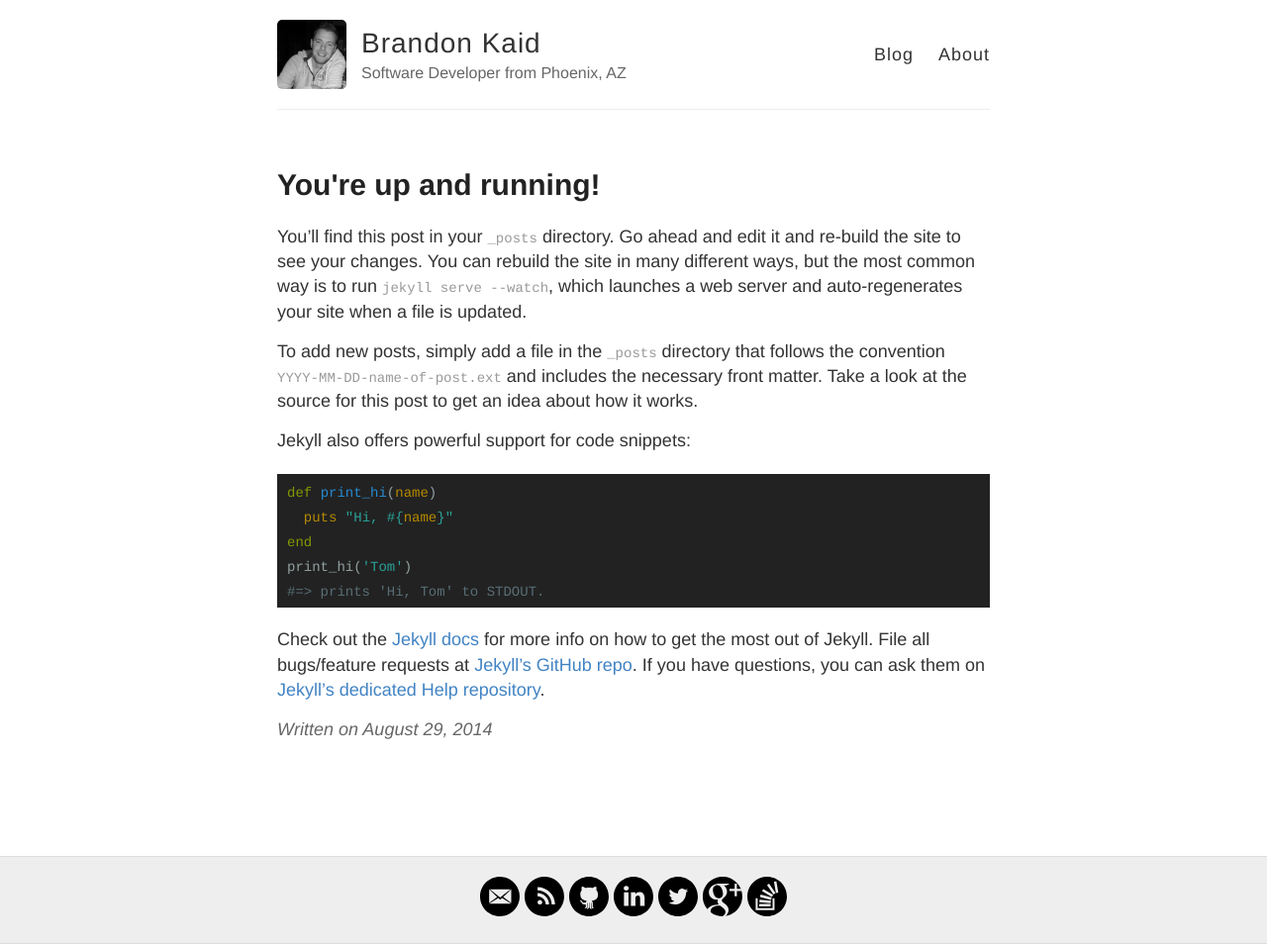
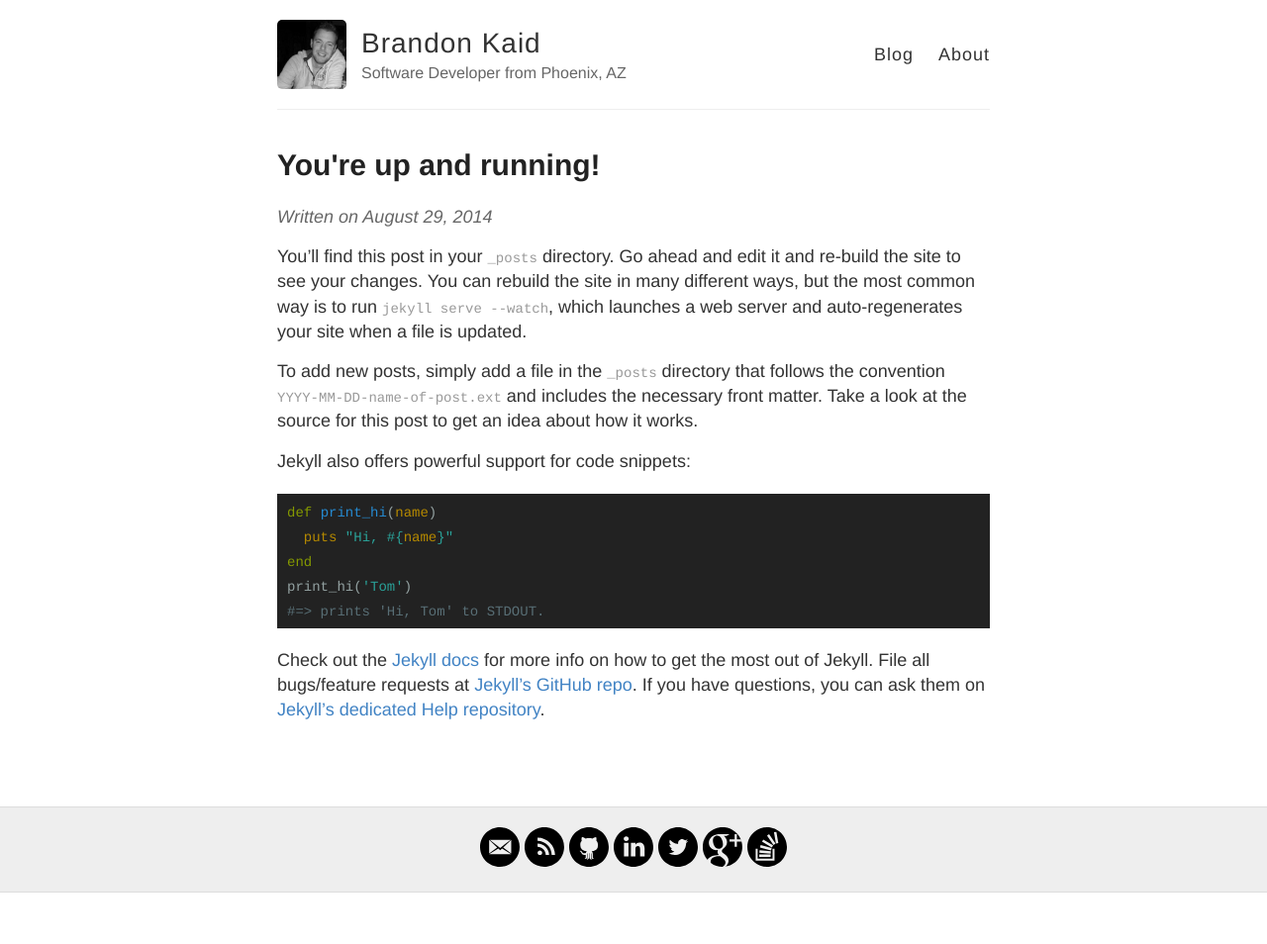
Before and after one commit to bkaid/bkaid.github.io, a Jekyll site: the page built from _posts/2014-8-29-hello-world.md, in a window 1280 px wide. Shown: the whole page at 99% size. Built offline with Jekyll 4.4.1, drawn with Linux system fonts in a browser that asks for light colours; comment, search, counter and statistics services are not loaded; after the commit the page ends 902 px from its top, so only the background shows below that.

Commit message:
Fixed footer.

```diff
--- a/_layouts/default.html
+++ b/_layouts/default.html
@@ -15,6 +15,7 @@
     <link rel="alternate" type="application/rss+xml" title="{{ site.name }} - {{ site.description }}" href="{{ site.baseurl }}/feed.xml">
   </head>
   <body>
+    <div class="site-wrap">
       <div class="wrapper-masthead">
         <div class="container">
           <header class="masthead clearfix">
@@ -33,6 +34,7 @@
       <div id="main" role="main" class="container">
         {{ content }}
       </div>
+    </div>
     <div class="wrapper-footer">
       <div class="container">
         <footer class="footer">
--- a/_layouts/post.html
+++ b/_layouts/post.html
@@ -4,11 +4,9 @@
 
 <article class="post">
   <h1>{{ page.title }}</h1>
+  <div class="date">Written on {{ page.date | date: "%B %e, %Y" }}</div>
   <div class="entry">
     {{ content }}
   </div>
-  <div class="date">
-    Written on {{ page.date | date: "%B %e, %Y" }}
-  </div>
   {% include disqus.html disqus_identifier=page.disqus_identifier %}
 </article>
--- a/_posts/2014-8-29-hello-world.md
+++ b/_posts/2014-8-29-hello-world.md
@@ -3,7 +3,7 @@
 title: You're up and running!
 ---
 
-You’ll find this post in your `_posts` directory. Go ahead and edit it and re-build the site to see your changes. You can rebuild the site in many different ways, but the most common way is to run `jekyll serve --watch`, which launches a web server and auto-regenerates your site when a file is updated.
+You’ll find this post in your `_posts` directory. Go ahead and edit it and re-build the site to see your changes. You can rebuild the site in many different ways, but the most common way is to run<!-- more --> `jekyll serve --watch`, which launches a web server and auto-regenerates your site when a file is updated.
 
 To add new posts, simply add a file in the `_posts` directory that follows the convention `YYYY-MM-DD-name-of-post.ext` and includes the necessary front matter. Take a look at the source for this post to get an idea about how it works.
 
--- a/_scss/_disqus.scss
+++ b/_scss/_disqus.scss
@@ -1,8 +1,8 @@
 // remove disqus footer
 // thanks to http://developer-paradize.blogspot.com/2014/06/how-to-hide-or-remove-disqus-footer.html
 
-$disqusOverlay: 55px;
-$disqusOverlayMobile: 165px;
+$disqusOverlay: 60px;
+$disqusOverlayMobile: 185px;
 
 #disqus_thread{
   position: relative;
--- /dev/null
+++ b/_scss/_fixed-footer.scss
@@ -0,0 +1,22 @@
+$footerHeight: 85px;
+
+html, body {
+  height: 100%;
+}
+
+.site-wrap {
+  min-height: 100%;
+  margin-bottom: -$footerHeight;
+
+  &:after {
+    height: $footerHeight;
+    content: "";
+    display: block;
+  }
+}
+
+footer {
+  padding: 20px 0;
+  text-align: center;
+  height: $footerHeight;
+}
--- a/style.scss
+++ b/style.scss
@@ -147,7 +147,7 @@
 //
 
 .wrapper-masthead {
-  margin-bottom: 50px;
+  /*margin-bottom: 50px;*/
 }
 
 .masthead {
@@ -237,6 +237,20 @@
 // .main
 //
 
+.post-link {
+  &:hover {
+    text-decoration: none;
+  }
+  h1:hover, .read-more {
+    &:hover {
+      text-decoration: underline;
+    }
+  }
+  .entry {
+    color: $black;
+  }
+}
+
 .posts > .post {
   padding-bottom: 2em;
   border-bottom: 1px solid $lightGray;
@@ -268,7 +282,7 @@
 }
 
 .wrapper-footer {
-  margin-top: 50px;
+  /*margin-top: 50px;*/
   border-top: 1px solid #ddd;
   border-bottom: 1px solid #ddd;
   background-color: $lightGray;
@@ -279,6 +293,7 @@
   text-align: center;
 }
 
+@import "_fixed-footer";
 @import "_icons";
 @import "_disqus";
 @import "_highlights";
```
Also changed, not shown: index.html (+12 -8 lines). Lines whose indentation alone changed are shown as unchanged.
